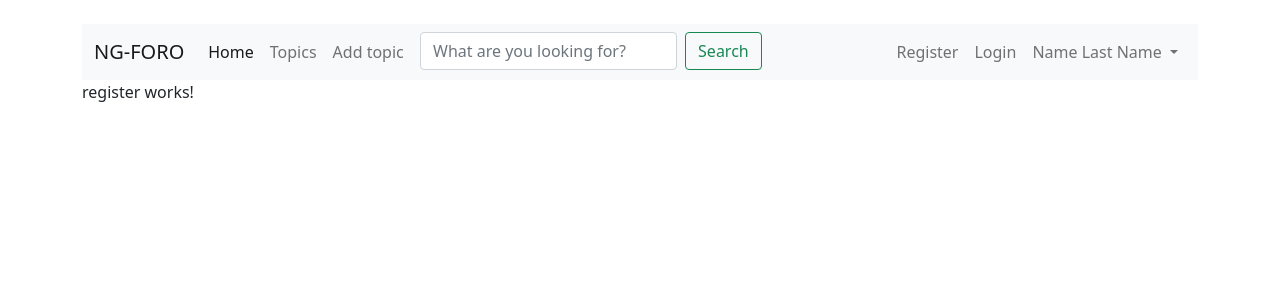
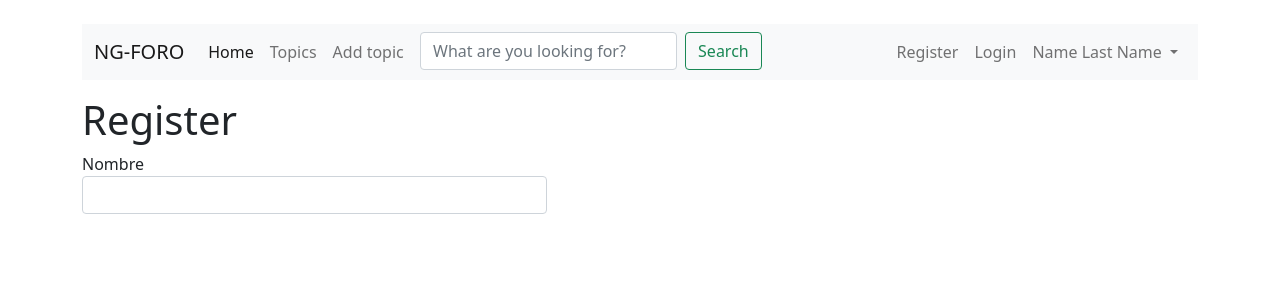
Before and after one commit to ferralespereira/foro-angular, an Angular app: page /register in a window 1280 px wide. Shown: the top 300 px of the page. Built offline with nearby package versions, Linux system fonts and the light colour scheme.

Commit message:
creating form register

```diff
--- a/src/app/app.module.ts
+++ b/src/app/app.module.ts
@@ -1,5 +1,6 @@
 import { NgModule } from '@angular/core';
 import { BrowserModule } from '@angular/platform-browser';
+import { FormsModule } from '@angular/forms';
 import { routing, appRoutingProviders } from './app.routing';
 
 import { AppComponent } from './app.component';
@@ -16,7 +17,8 @@ import { HomeComponent } from './components/home/home.component';
   ],
   imports: [
     BrowserModule,
-    routing
+    routing,
+    FormsModule
   ],
   providers: [
     appRoutingProviders
--- a/src/app/components/register/register.component.html
+++ b/src/app/components/register/register.component.html
@@ -1 +1,18 @@
-<p>register works!</p>
+<div class = "col-lg-12 mt-3">
+  <h1>{{ page_title }}</h1>
+
+  <form class="col-md-5 ml-0 pl-0" #registerForm="ngForm" (ngSubmit)="onSubmit(registerForm)">
+
+    <div class="form-group">
+      <label for="name">Nombre</label>
+      <input type="text" name="name" #name="ngModel" [(ngModel)]="user.name" required pattern="[a-zA-ZÀ-ÿ ]+" class="form-control" />
+
+      <small *ngIf="!name.valid && name.touched" class="invalid-feedback d-block">
+        El nombre no es valido
+      </small>
+
+    </div>
+
+
+  </form>
+</div>
--- a/src/app/components/register/register.component.ts
+++ b/src/app/components/register/register.component.ts
@@ -13,7 +13,7 @@ export class RegisterComponent implements OnInit {
   public user: User;
 
   constructor() {
-    this.page_title = 'Sign up';
+    this.page_title = 'Register';
     this.user = new User('','','','','','','ROLE_USER');
 
   }
@@ -21,4 +21,8 @@ export class RegisterComponent implements OnInit {
   ngOnInit(): void {
   }
 
+  onSubmit(form:any){
+    console.log(this.user);
+  }
+
 }
```
